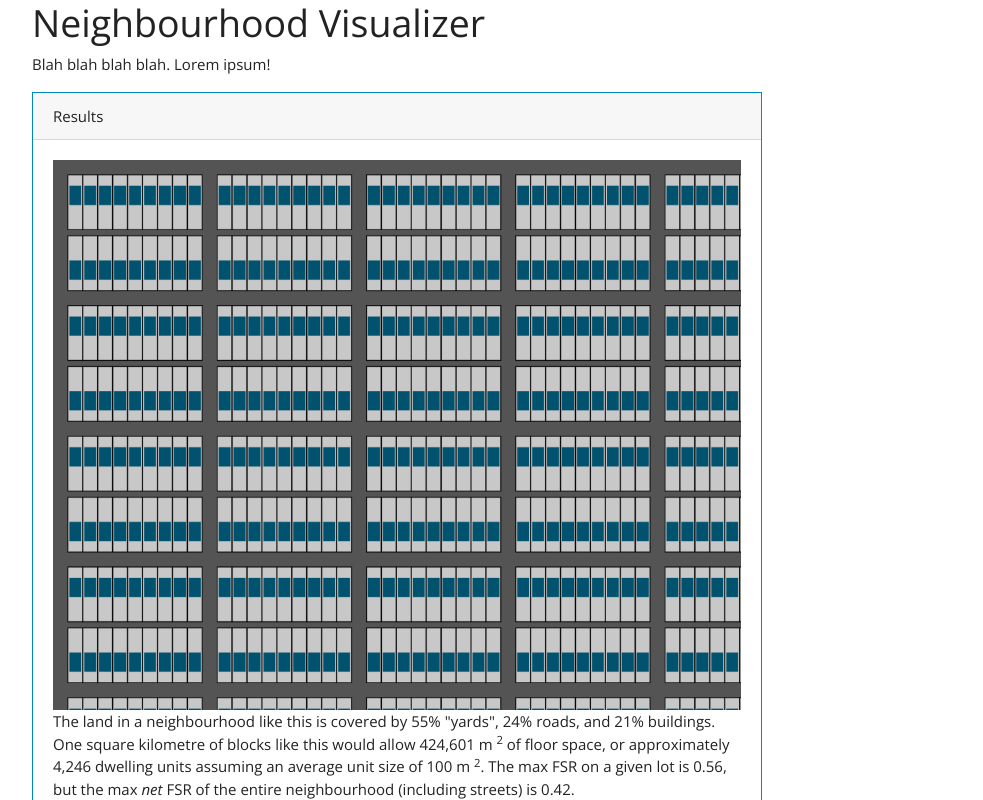
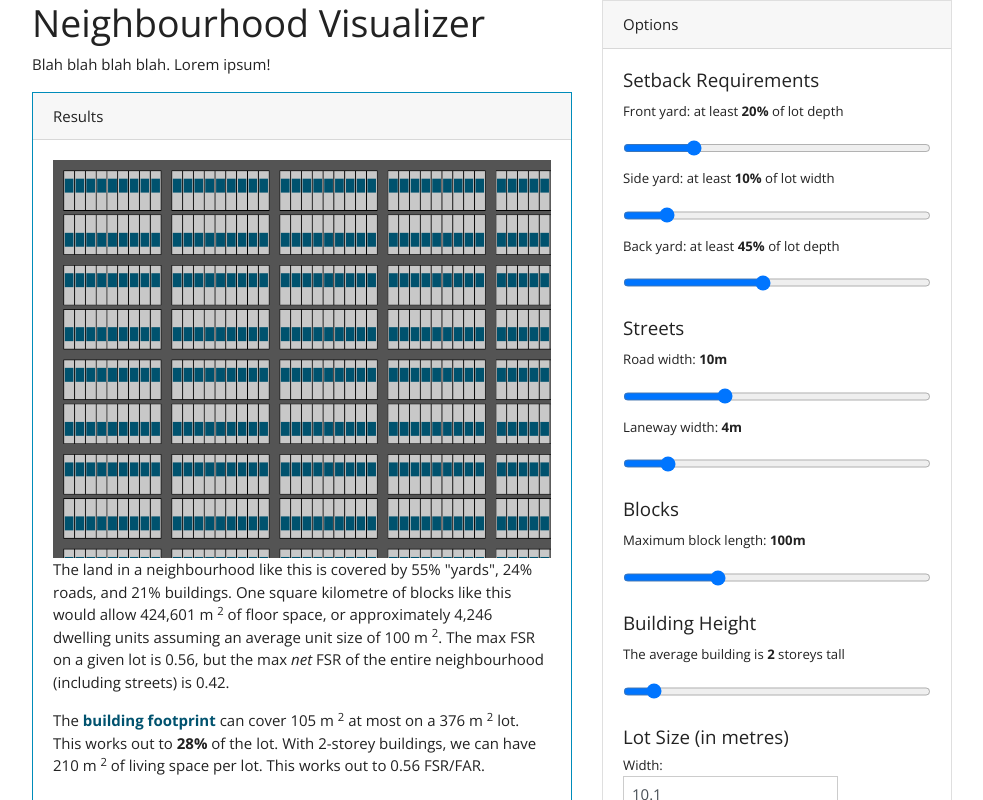
Before and after one commit to rgwood/NeighbourhoodVisualizer, an Angular app: page / in a window 1280 px wide. Shown: the top 800 px of the page, without its empty margins (53-1036 px from the left). Built offline with nearby package versions, Linux system fonts and the light colour scheme.

Commit message:
better layout on bigger screens

```diff
--- a/src/app/app.component.html
+++ b/src/app/app.component.html
@@ -1,6 +1,6 @@
 <div class='container'>
   <div class='row'>
-    <div class='col-xs-12 col-md-8'>
+    <div class='col-xs-12 col-md-12 col-lg-6'>
       <h1>Neighbourhood Visualizer</h1>
       <p>
         Blah blah blah blah. Lorem ipsum!
@@ -34,6 +34,9 @@
           </p>
         </div>
       </div>
+    </div>
+
+    <div class='col-xs-12 col-md-12 col-lg-4'>
       <form [formGroup]="inputForm" novalidate>
         <div class="card card-primary">
           <div class="card-header">Options</div>
@@ -86,5 +89,6 @@
         </div>
       </form>
     </div>
+
   </div>
 </div>
```
